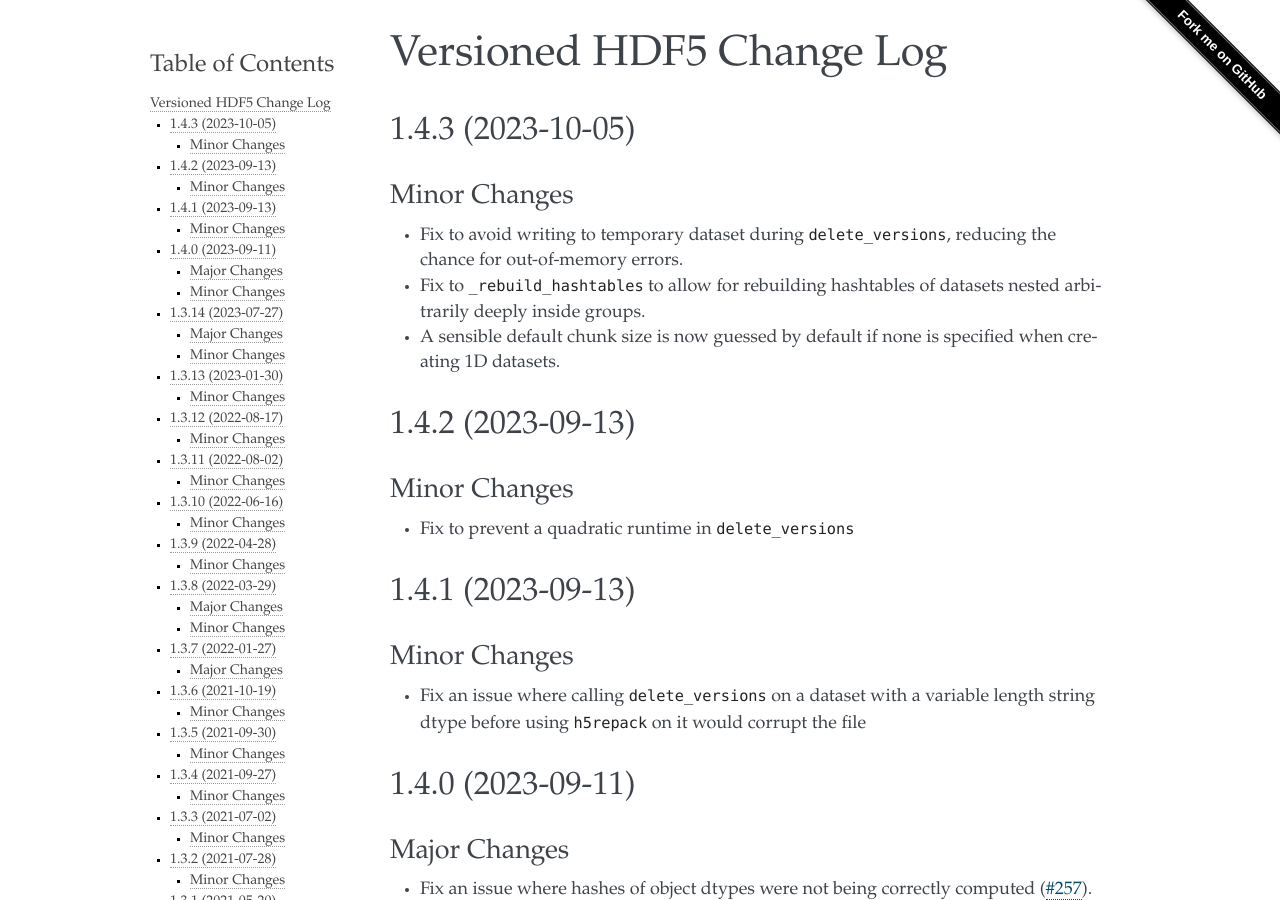
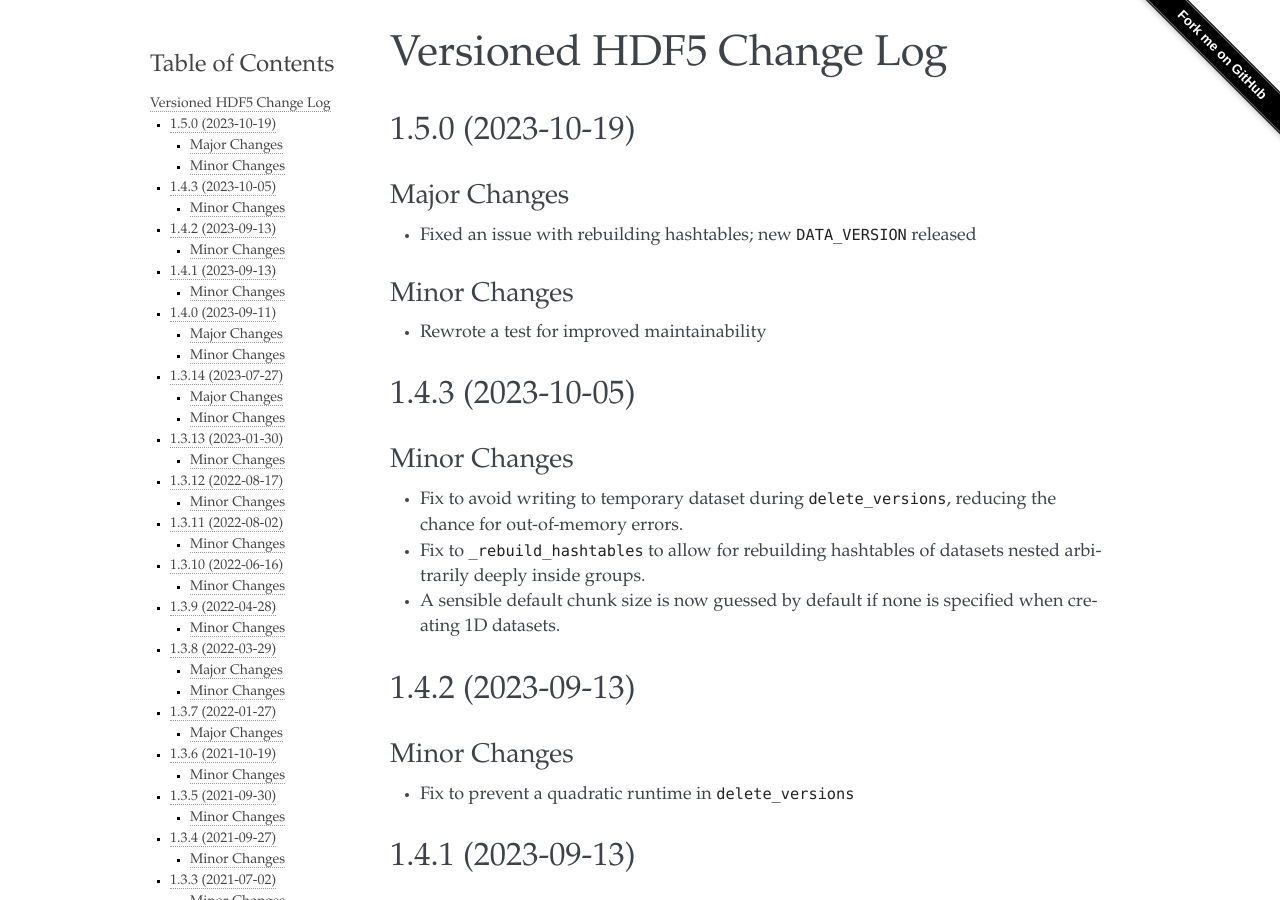
Before and after one commit to deshaw/versioned-hdf5, a Sphinx documentation site: the page built from docs/changelog.md, in a window 1280 px wide and 900 px high. Built offline with Sphinx 7.4.7, drawn with Linux system fonts in a browser that asks for light colours.

Commit message:
Add 1.5.0 release notes (#284)

```diff
--- a/docs/changelog.md
+++ b/docs/changelog.md
@@ -1,5 +1,15 @@
 Versioned HDF5 Change Log
 =========================
+
+## 1.5.0 (2023-10-19)
+
+### Major Changes
+
+- Fixed an issue with rebuilding hashtables; new `DATA_VERSION` released
+
+### Minor Changes
+
+- Rewrote a test for improved maintainability
 
 ## 1.4.3 (2023-10-05)
 
```
